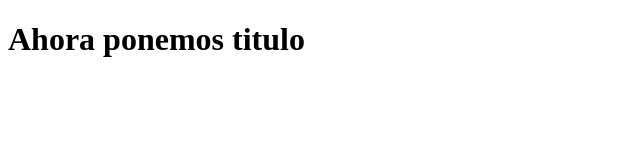
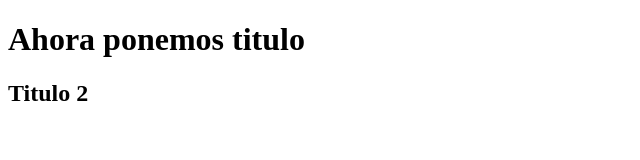
Before and after one commit to Mguala83/git-rep, a plain HTML site: page index.html in a window 1280 px wide. Shown: the whole page, without its empty margins (0-640 px from the left). Drawn offline with Linux system fonts and the light colour scheme.

Commit message:
texto agregado

```diff
--- a/index.html
+++ b/index.html
@@ -7,5 +7,6 @@
     <title>Git1</title>
 </head>
 <h1>Ahora ponemos titulo</h1>
+<h2>Titulo 2</h2>
 
 <body>
```
